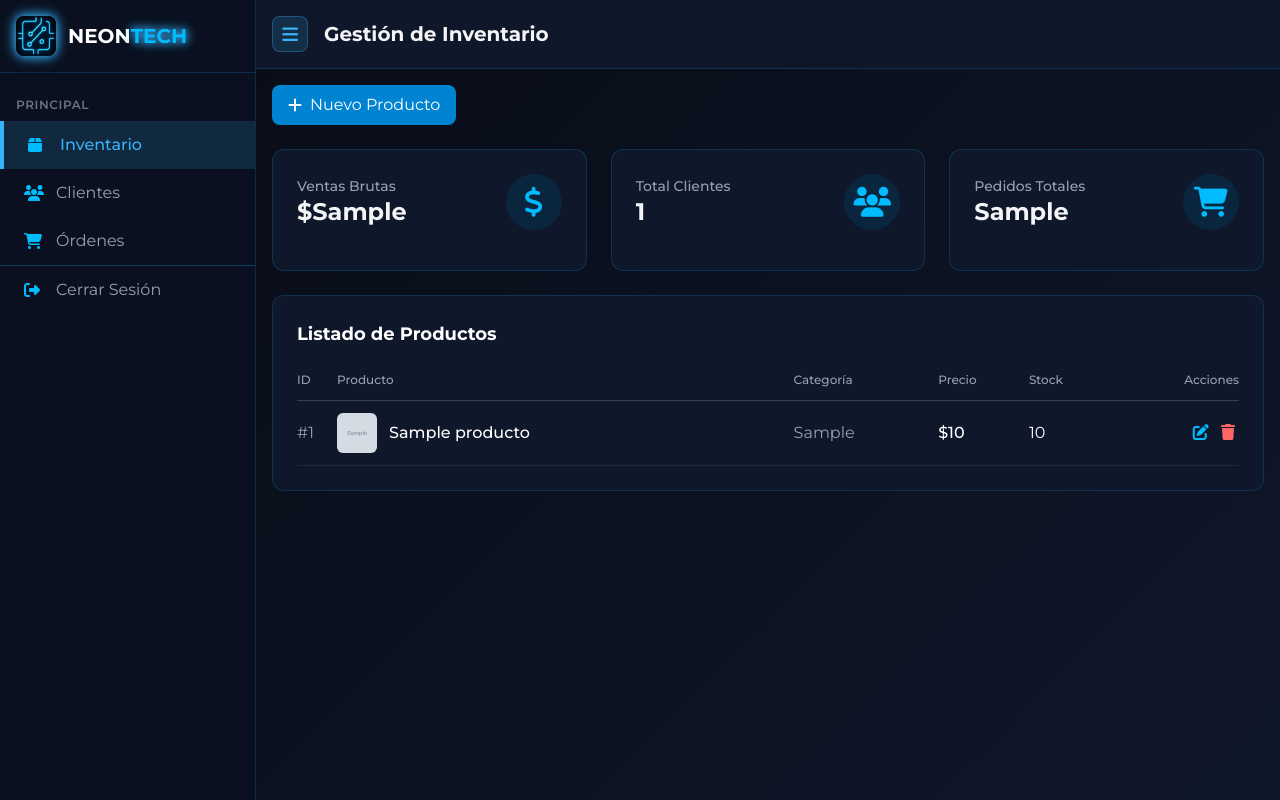
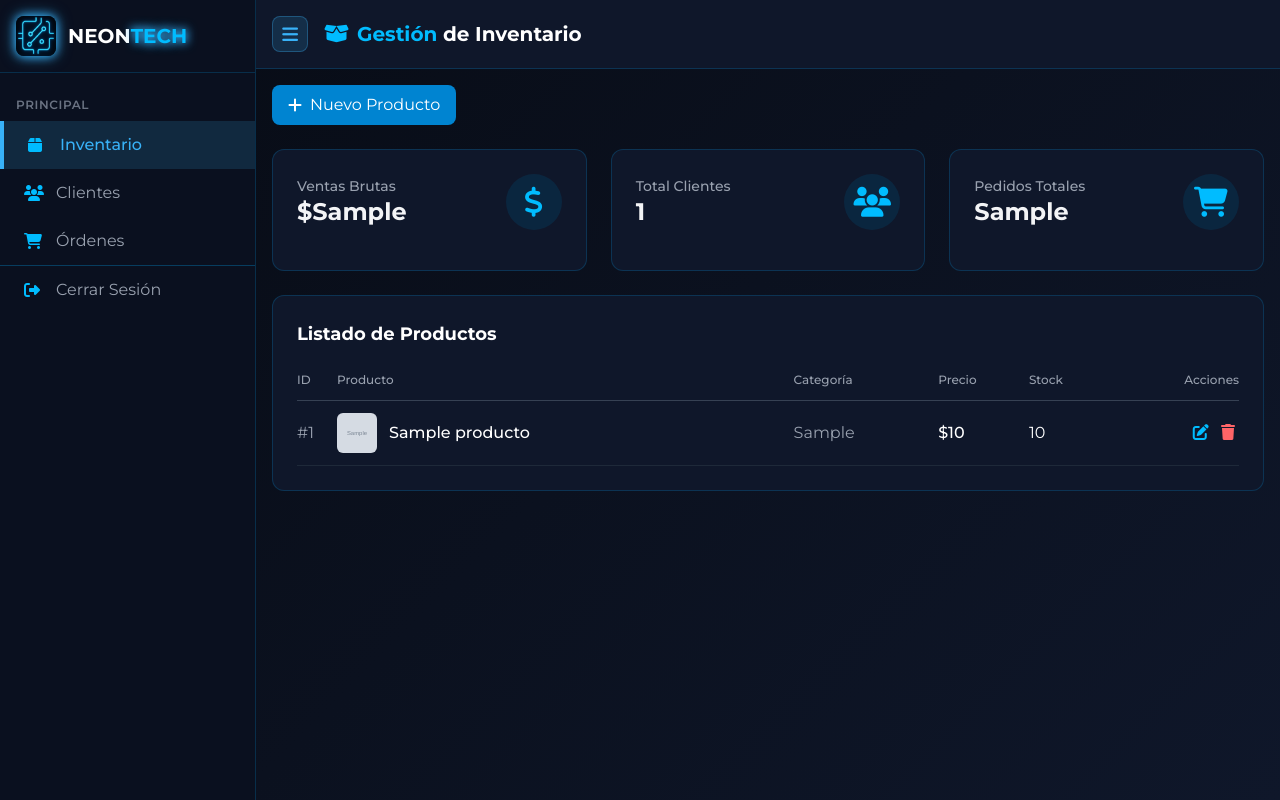
Before and after one commit to roycvx/neontech_ecommerce, a Django app: template users/templates/users/admin_dashboard/inventory.html in a window 1280 px wide. Run offline with Django 5.2, Linux system fonts and the light colour scheme; the template is opened without the code that fills it: most values are stand-ins (such as "Sample title", 1, 10 or a date in 2020); grey boxes marked "Sample" are stand-in pictures.

Commit message:
style(inventory.html): mejorar diseño del header en la página

```diff
--- a/users/templates/users/admin_dashboard/inventory.html
+++ b/users/templates/users/admin_dashboard/inventory.html
@@ -25,7 +25,10 @@
                     <div id="sidebarToggle" class="menu-toggle md:hidden">
                         <i class="fas fa-bars"></i>
                     </div>
-                    <h2 class="text-xl font-bold">Gestión de Inventario</h2>
+                    <h2 class="text-xl font-bold flex items-center" id="inventarioTitle">
+                        <i class="fas fa-box-open text-sky-400 mr-2"></i>
+                        <span class="text-sky-400">Gestión</span>&nbsp;<span class="text-white">de Inventario</span>
+                    </h2>
                 </div>
             </div>
         </header>
```
